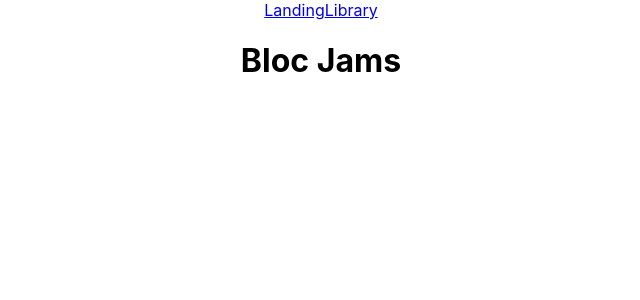
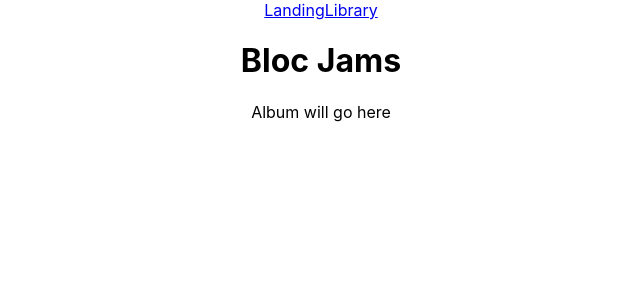
Before and after one commit to pluckyowl/bloc-jams-react, a React (Create React App) app: page /album in a window 1280 px wide. Shown: the top 300 px of the page, without its empty margins (319-959 px from the left). Built offline with nearby package versions, Linux system fonts and the light colour scheme.

Commit message:
Assignment 3 Routing: completed

```diff
--- a/src/App.js
+++ b/src/App.js
@@ -3,6 +3,7 @@
 import './App.css';
 import Landing from './components/Landing';
 import Library from './components/Library';
+import Album from './components/Album';
 
 class App extends Component {
   render() {
@@ -18,6 +19,7 @@
          <main>
            <Route exact path="/" component={Landing} />
            <Route path="/library" component={Library} />
+           <Route path="/album" component={Album} />
          </main>
       </div>
     );
--- /dev/null
+++ b/src/components/Album.js
@@ -0,0 +1,9 @@
+import React from 'react';
+
+const Album = () => (
+  <section className="album">
+    Album will go here
+  </section>
+);
+
+export default Album;
```
